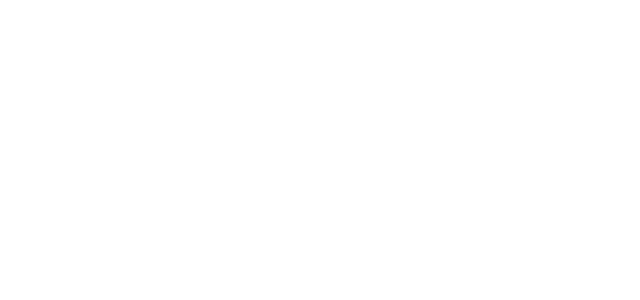
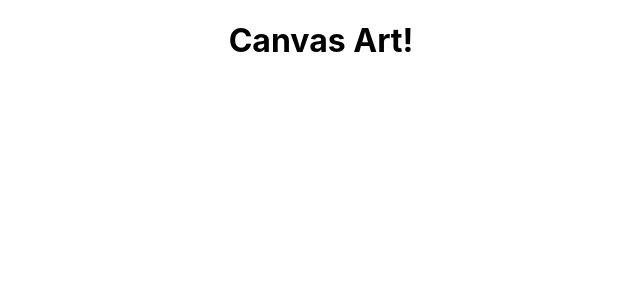
Before and after one commit to Stephen-Passow/Canvas-Art, a React (Create React App) app in the folder client/: page / in a window 1280 px wide. Shown: the top 300 px of the page, without its empty margins (319-959 px from the left). Built offline with nearby package versions, Linux system fonts and the light colour scheme.

Commit message:
added proxy for server routing

```diff
--- a/client/package.json
+++ b/client/package.json
@@ -7,6 +7,7 @@
     "react-dom": "^16.12.0",
     "react-scripts": "3.2.0"
   },
+  "proxy":"http://localhost:8000",
   "scripts": {
     "start": "react-scripts start",
     "build": "react-scripts build",
--- a/client/src/App.js
+++ b/client/src/App.js
@@ -1,12 +1,15 @@
-import React, {Component} from "react";
-import {BrowserRouter as Router, Route, Switch, Link} from "react-router-dom";
+import React, { Component } from "react";
+import { BrowserRouter as Router, Route, Switch, Link } from "react-router-dom";
 import "./App.css"
 
 function App() {
   return (
-    <div className="App">
-
-    </div>
+    <Router>
+      <div className="App">
+        <h1>Canvas Art!</h1>
+        <div><Link to ="/" /> </div>
+      </div>
+    </Router>
   );
 }
 
```
Also changed, not shown: 1 other file (tests, documents, lock files or other folders).
